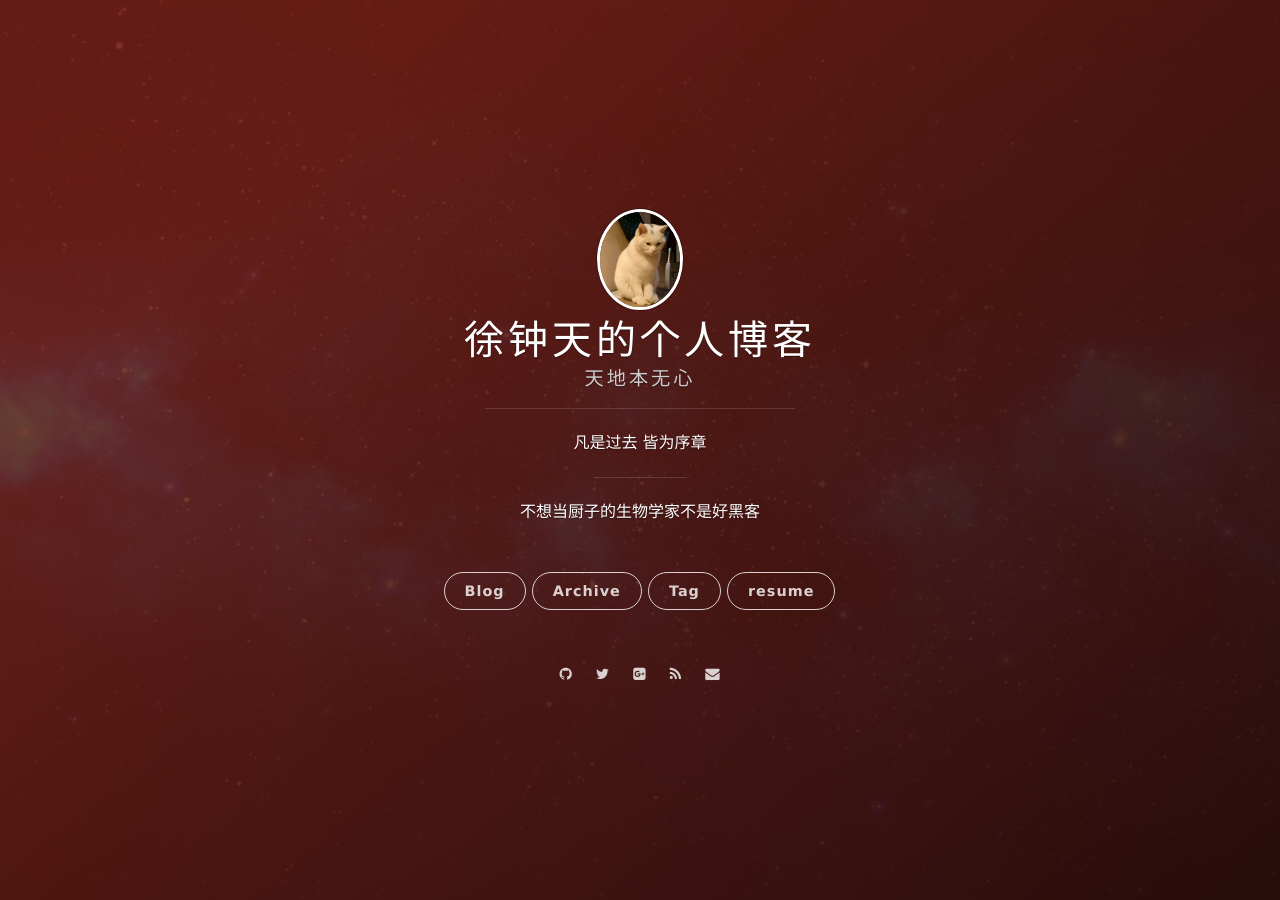
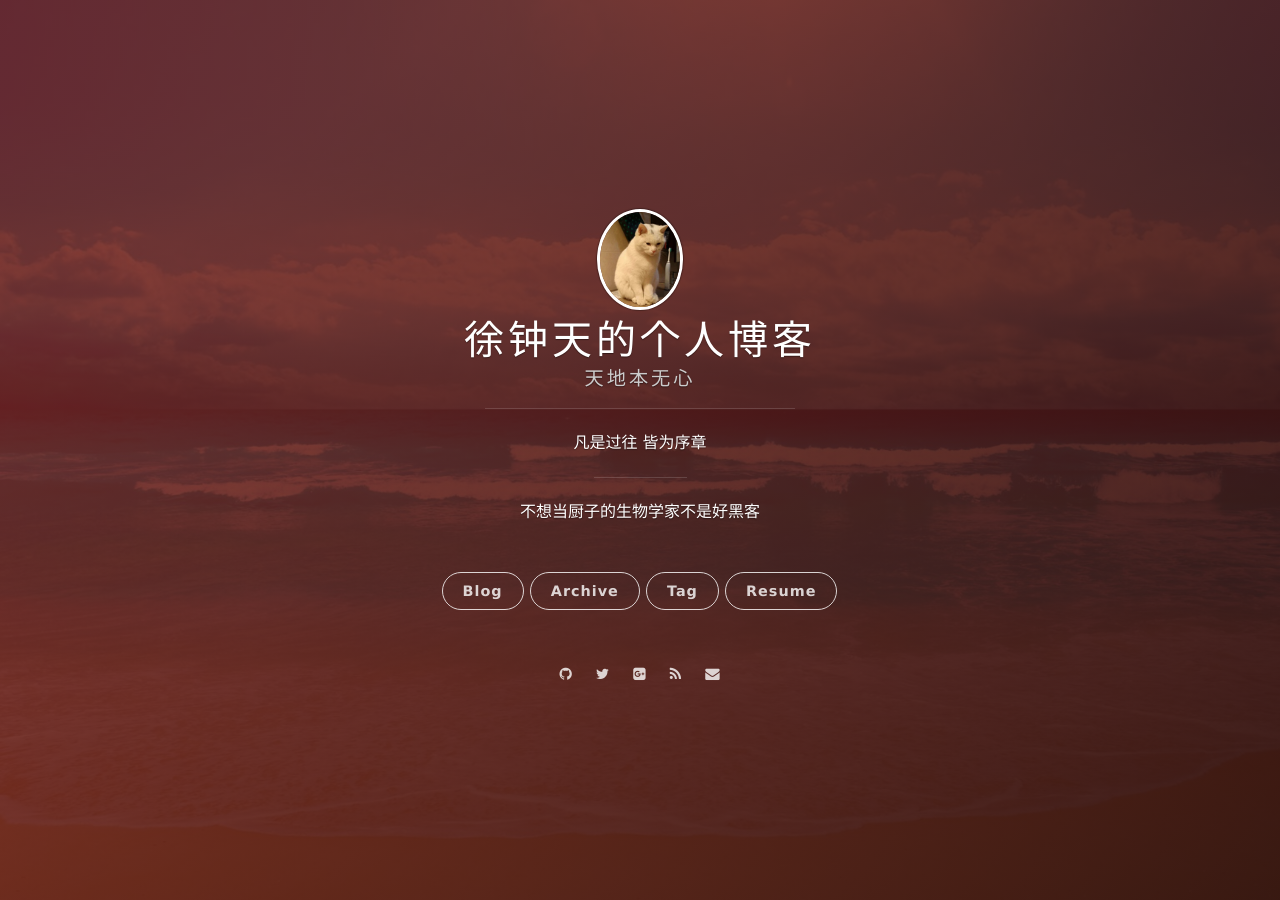
Before and after one commit to xuzhongtian/wandering513.github.io, a Jekyll site: the page built from index.html, in a window 1280 px wide. Built offline with Jekyll 4.4.1, drawn with Linux system fonts in a browser that asks for light colours; nearby versions of some CDN libraries; the list of posts is cut into pages by our own code.

```diff
--- a/_config.yml
+++ b/_config.yml
@@ -3,7 +3,7 @@ title: 徐钟天的个人博客
 subtitle: 天地本无心
 #welcome_message: <a href="https://github.com/onevcat/vno-jekyll" target="_blank">Download the theme</a>
 welcome_message: 不想当厨子的生物学家不是好黑客
-description: 凡是过去 皆为序章
+description: 凡是过往 皆为序章
 creator: <a href="http://onev.cat">@onevcat</a>
 
 url: "http://vno.onevcat.com"
@@ -27,7 +27,7 @@ nav:
         #- {title: publication, description: My publication, url: 'http://baidu.com'}
         - {title: Archive, description: select paper by time, url: 'http://baidu.com'}
         - {title: Tag, description: select paper by Tag, url: 'http://baidu.com'}
-        - {title: resume, description: My resume, url: 'http://baidu.com'}
+        - {title: Resume, description: My resume, url: 'http://baidu.com'}
 
 # Pagination
 gems: [jekyll-paginate]
```
Also changed, not shown: assets/images/background-cover.jpg, 13 other files.
